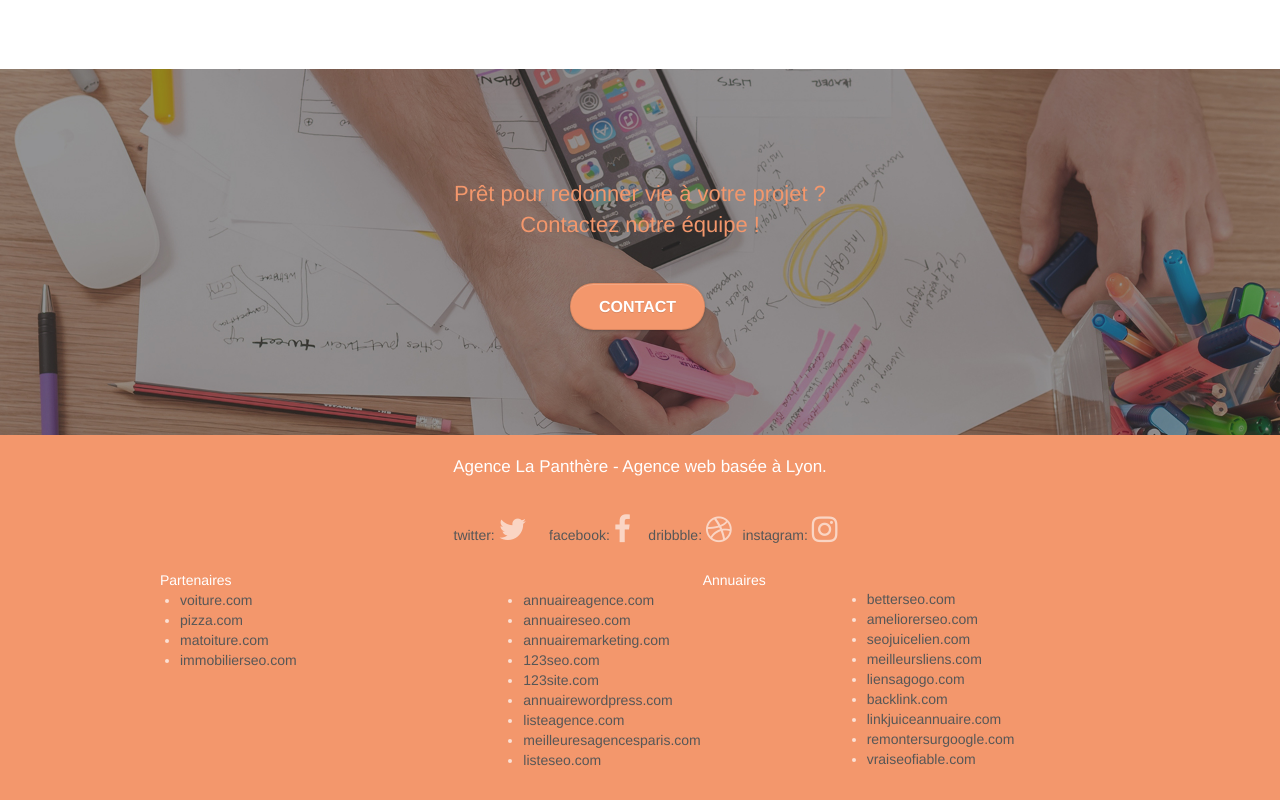
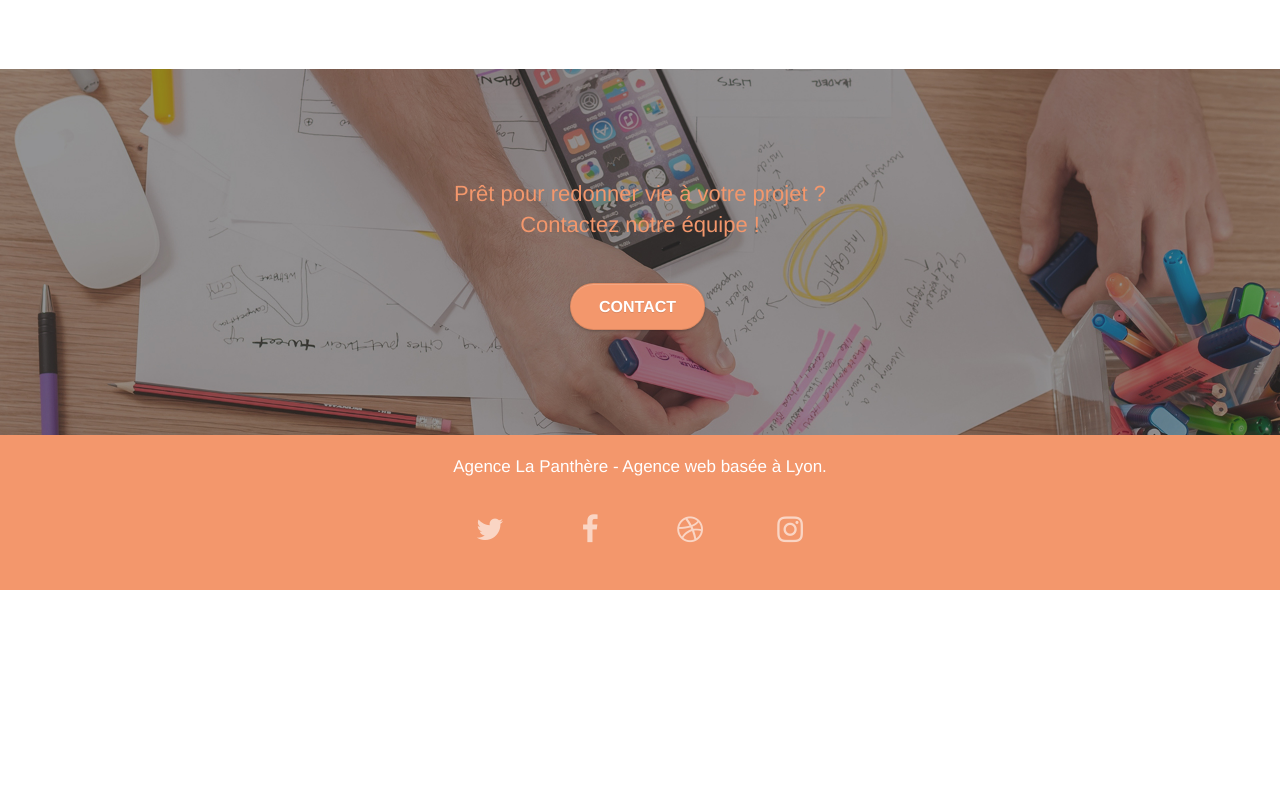
Before and after one commit to bryan200018/Bertaud_4_12042022, a plain HTML site: page index.html in a window 1280 px wide. Shown: the part 3203-4003 px from the top of the page. After the commit the page ends 3793 px from the top, so only its background shows below. Drawn offline with Linux system fonts and the light colour scheme.

Commit message:
commitLast11

```diff
--- a/index.html
+++ b/index.html
@@ -240,64 +240,26 @@
 								<div class="row row-no-gutters social">
 									<div class="col-sm-3">
 										<div class="text-center">
-											<a class="social" href="index.html">twitter: <span class="fa fa-twitter icon-md"></span></a>
+											<a class="social" aria-label="twitter" title="twitter" href="index.html"><span class="fa fa-twitter icon-md"></span></a>
 										</div>
 									</div>
 									<div class="col-sm-3">
 										<div class="text-center">
-											<a class="social" href="index.html">facebook: <span class="fa fa-facebook icon-md"></span></a>
+											<a class="social" aria-label="facebook" title="facebook" href="index.html"><span class="fa fa-facebook icon-md"></span></a>
 										</div>
 									</div>
 									<div class="col-sm-3">
 										<div class="text-center">
-											<a class="social" href="index.html">dribbble: <span class="fa fa-dribbble icon-md"></span></a>
+											<a class="social" aria-label="dribbble" title="dribbble" href="index.html"><span class="fa fa-dribbble icon-md"></span></a>
 										</div>
 									</div>
 									<div class="col-sm-3">
 										<div class="text-center">
-											<a class="social" href="index.html">instagram: <span class="fa fa-instagram icon-md"></span></a>
+											<a class="social" aria-label="instagram" title="instagram" href="index.html"><span class="fa fa-instagram icon-md"></span></a>
 										</div>
 									</div>
 								</div>
-								<div class="row">
-									<div class="col-sm-4">
-										<div class="placement1">Partenaires</div>
-											<ul>
-												<li><a href="voiture.com">voiture.com</a></li>
-												<li><a href="pizza.com">pizza.com</a></li>
-												<li><a href="matoiture.com">matoiture.com</a></li>
-												<li><a href="immobilierseo.com">immobilierseo.com</a></li>
-											</ul>
-									</div>
-									<div class="col-sm-4">
-										<div class="placement2">Annuaires</div>
-										<ul>
-											<li><a href="annuaireagence.com">annuaireagence.com</a></li>
-											<li><a href="annuaireseo.com">annuaireseo.com</a></li>
-											<li><a href="annuairemarketing.com">annuairemarketing.com</a></li>
-											<li><a href="123seoture.com">123seo.com</a></li>
-											<li><a href="123site.com">123site.com</a></li>
-											<li><a href="annuairewordpress.com">annuairewordpress.com</a></li>
-											<li><a href="listeagence.com">listeagence.com</a></li>
-											<li><a href="meilleuresagencesparis.com">meilleuresagencesparis.com</a></li>
-											<li><a href="listeseo.com">listeseo.com</a></li>
-										</ul>
-									</div>
-									<div class="col-sm-4 margin">
 
-										<ul>
-											<li><a href="betterseo.com">betterseo.com</a></li>
-											<li><a href="ameliorerseo.com">ameliorerseo.com</a></li>
-											<li><a href="seojuicelien.com">seojuicelien.com</a></li>
-											<li><a href="meilleursliens.com">meilleursliens.com</a></li>
-											<li><a href="liensagogo.com">liensagogo.com</a></li>
-											<li><a href="backlink.com">backlink.com</a></li>
-											<li><a href="linkjuiceannuaire.com">linkjuiceannuaire.com</a></li>
-											<li><a href="remontersurgoogle.com">remontersurgoogle.com</a></li>
-											<li><a href="vraiseofiable.com">vraiseofiable.com</a></li>
-										</ul>
-									</div>
-								</div>
 							</div>
 						</div>
 					</div>
```
Also changed, not shown: Contact.html (+4 -4 lines).
